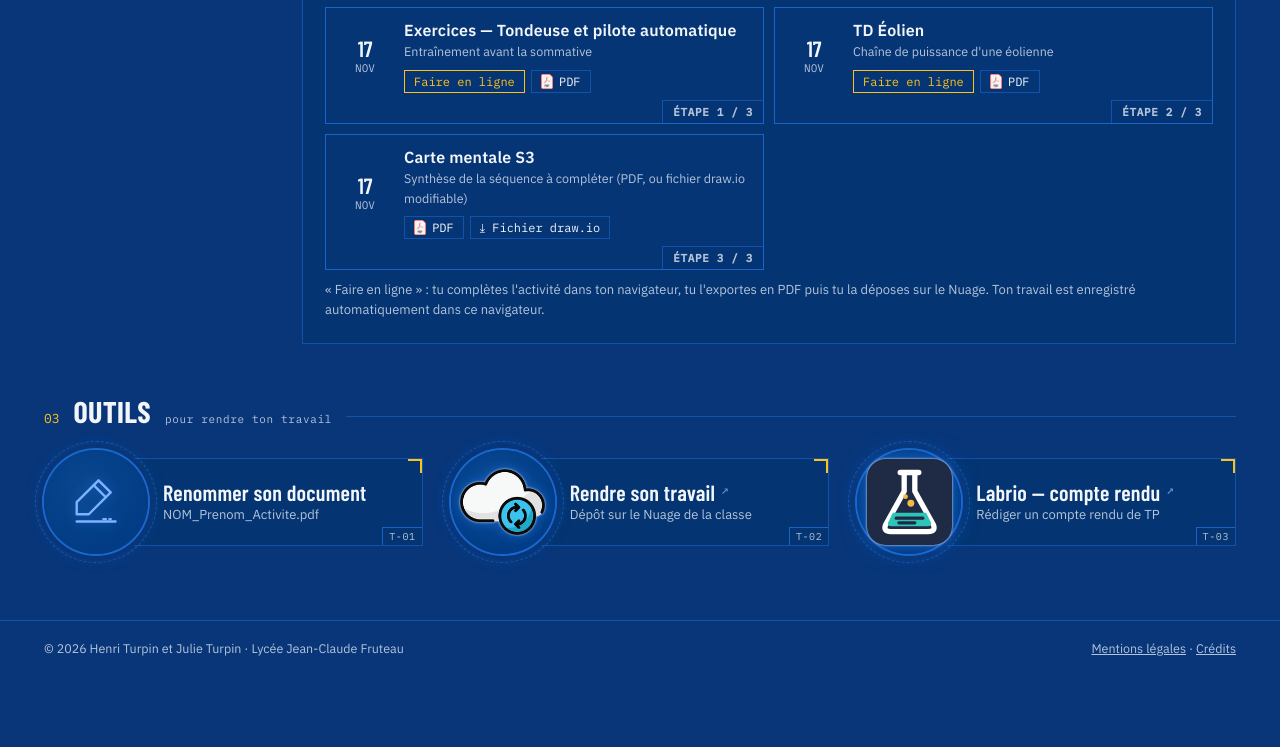
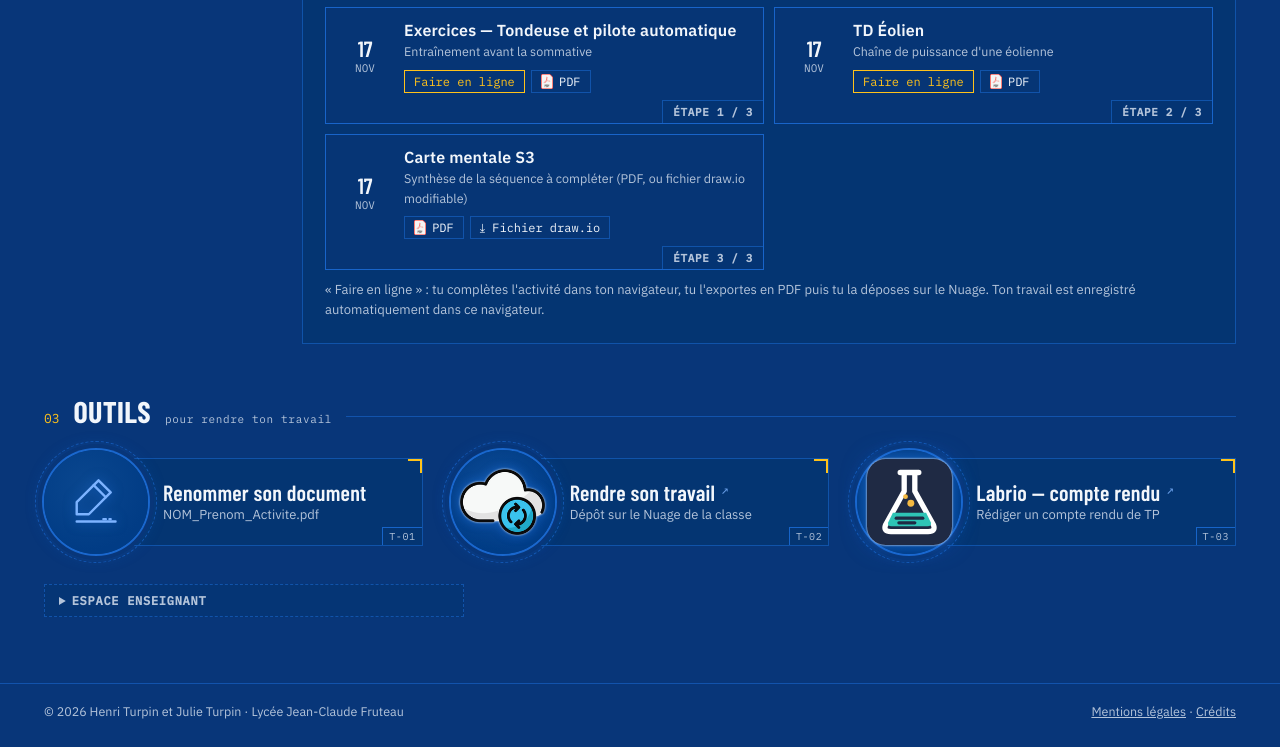
Before and after one commit to hturpin-lab/lab_si, a plain HTML site: page index.html in a window 1280 px wide. Shown: the part 1857-2604 px from the top of the page. Before the commit the page ends 2541 px from the top, so only its background shows below. Drawn offline with Linux system fonts and the light colour scheme.

Commit message:
Espace enseignant (repliable, sous les Outils) : lien de consultation des dépôts du Nuage 1re SI, comme le site STI2D
Co-Authored-By: Claude Opus 5.5 <noreply@anthropic.com>
Claude-Session: https://claude.ai/code/session_01B4B1SYQrvBA2rt6WXFe4MS

```diff
--- a/css/site.css
+++ b/css/site.css
@@ -326,3 +326,9 @@ footer.pied .wrap{display:flex;flex-wrap:wrap;gap:8px 18px;align-items:center;ju
   .page-simple{padding:20px 16px 40px}
   .page-simple h1{font-size:32px}
 }
+
+/* espace enseignant (repliable, discret) */
+.zone-enseignant{margin:0 0 30px;border:1px dashed var(--line2);background:rgba(4,53,114,.45);padding:8px 14px;font-size:13px;color:var(--muted);max-width:420px}
+.zone-enseignant summary{cursor:pointer;font:600 12px var(--mono);letter-spacing:.06em;text-transform:uppercase;color:var(--muted)}
+.zone-enseignant summary:hover,.zone-enseignant summary:focus-visible{color:var(--ink)}
+.zone-enseignant a{display:inline-block;margin-top:8px;color:var(--cyan);text-decoration:underline}
--- a/data/config.js
+++ b/data/config.js
@@ -13,6 +13,11 @@ window.SI_CONFIG = {
   /* Dépôt Nuage (apps.education) de la classe : bouton « Rendre son travail »
      et bouton « Déposer » des activités en ligne. */
   nuage: "https://nuage07.apps.education.fr/index.php/s/tXLpRtew8nFFq7p",
+
+  /* Lien de CONSULTATION du Nuage (réservé à l'enseignant) : affiché dans le petit
+     encadré repliable « Espace enseignant » sous les Outils, comme sur le site STI2D.
+     Vide : l'encadré n'apparaît pas. */
+  nuageAdmin: "https://nuage07.apps.education.fr/index.php/s/efB4zXxkQfDnpYp",
 
   /* Dossier Google Drive partagé contenant les PDF. Vide : la tuile
      « Documents en ligne » renvoie vers la liste des séquences du site ;
--- a/js/site.js
+++ b/js/site.js
@@ -50,6 +50,13 @@
       { ref: "T-02", logo: "nuage", titre: "Rendre son travail", sous: "Dépôt sur le Nuage de la classe", href: CFG.nuage },
       { ref: "T-03", logo: "labrio", titre: "Labrio — compte rendu", sous: "Rédiger un compte rendu de TP", href: CFG.labrio }
     ].map(tuile).join("");
+    /* espace enseignant (comme le site STI2D) : lien de consultation des dépôts du Nuage */
+    if (CFG.nuageAdmin) {
+      var z = document.createElement("details");
+      z.className = "zone-enseignant";
+      z.innerHTML = '<summary>Espace enseignant</summary><a href="' + esc(CFG.nuageAdmin) + '" target="_blank" rel="noopener noreferrer">Consulter les dépôts — Nuage 1re SI</a>';
+      $("#tuiles-outils").insertAdjacentElement("afterend", z);
+    }
     /* logo manquant → badge texte (jamais d'image cassée) */
     Array.prototype.forEach.call(document.querySelectorAll(".med img"), function (img) {
       img.addEventListener("error", function () { var s = img.parentNode; s.className = "med"; s.innerHTML = "<b>" + esc(s.getAttribute("data-badge")) + "</b>"; });
```
